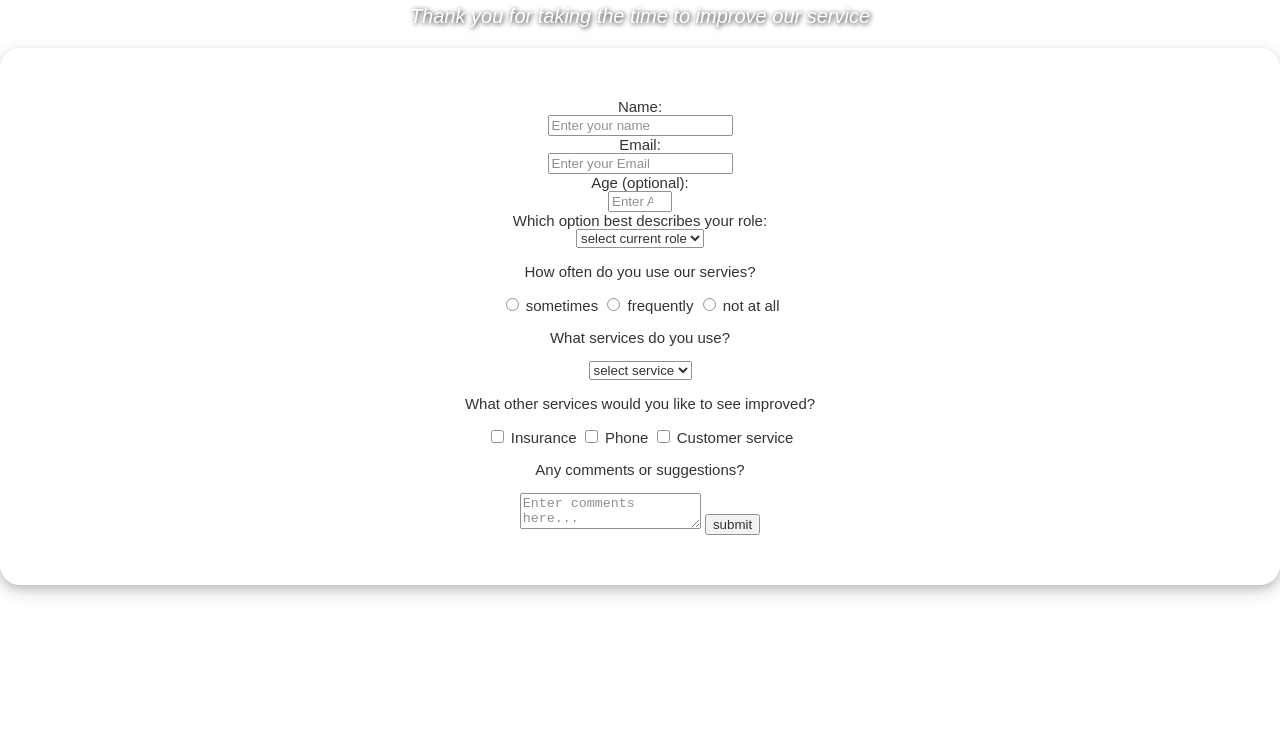
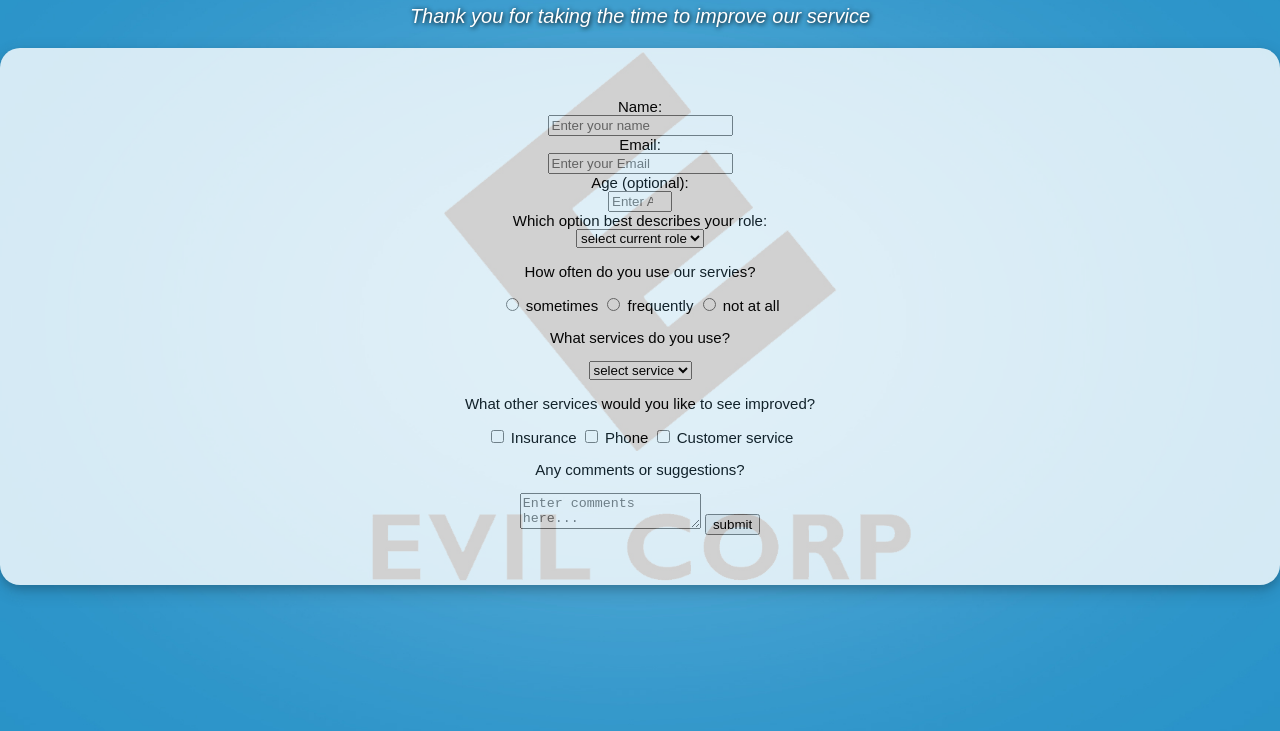
Before and after one commit to rareapple/survey-form, a plain HTML site: page index.html in a window 1280 px wide. Shown: the part 69-800 px from the top of the page. Drawn offline with Linux system fonts and the light colour scheme.

Commit message:
modified the images folder path

```diff
--- a/css/survey.css
+++ b/css/survey.css
@@ -46,7 +46,7 @@
     width: 100%;
     z-index: -1;
     background: var(--color-white);
-    background-image: url('../Users/Matt/survey/images/e-corp-logo.jpg');
+    background-image: url('../images/e-corp-logo.jpg');
     background-size: cover;
     background-repeat: no-repeat;
     background-position: center;
```
